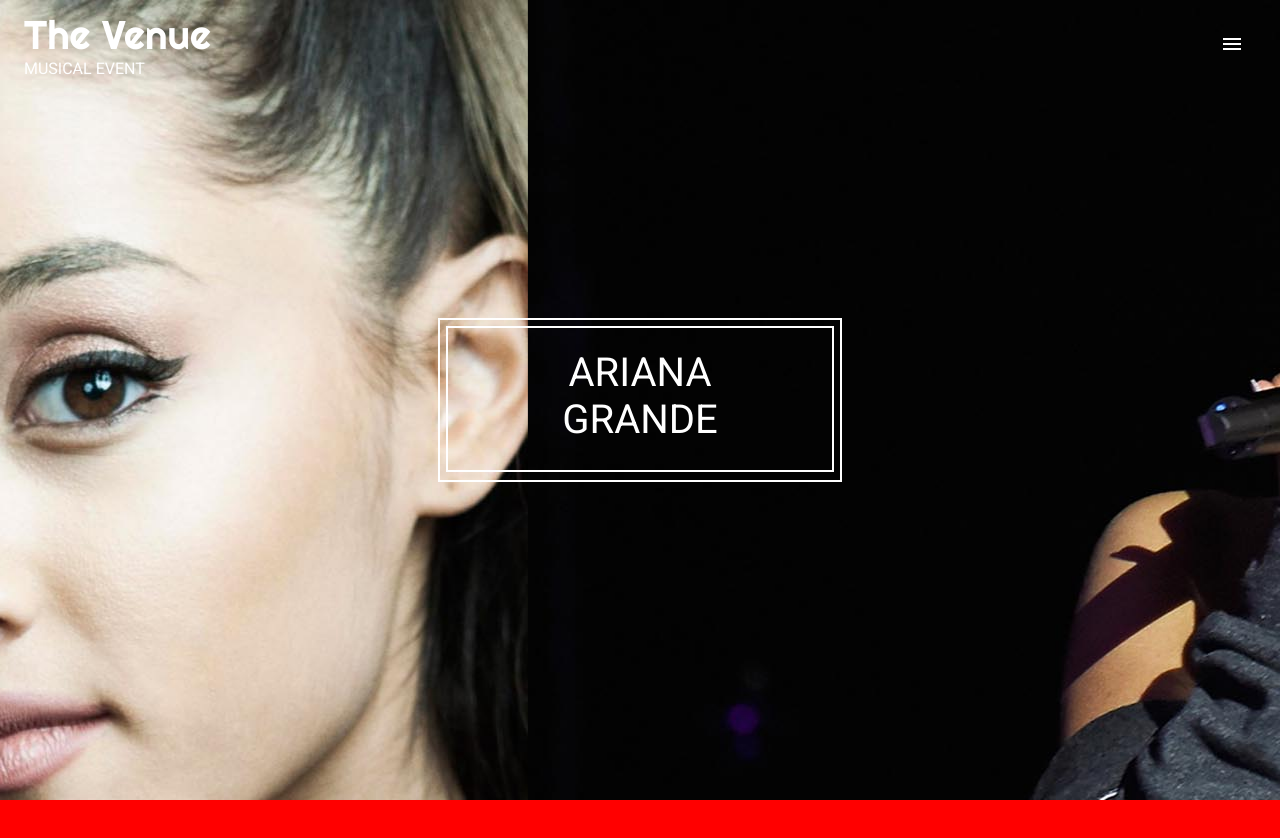
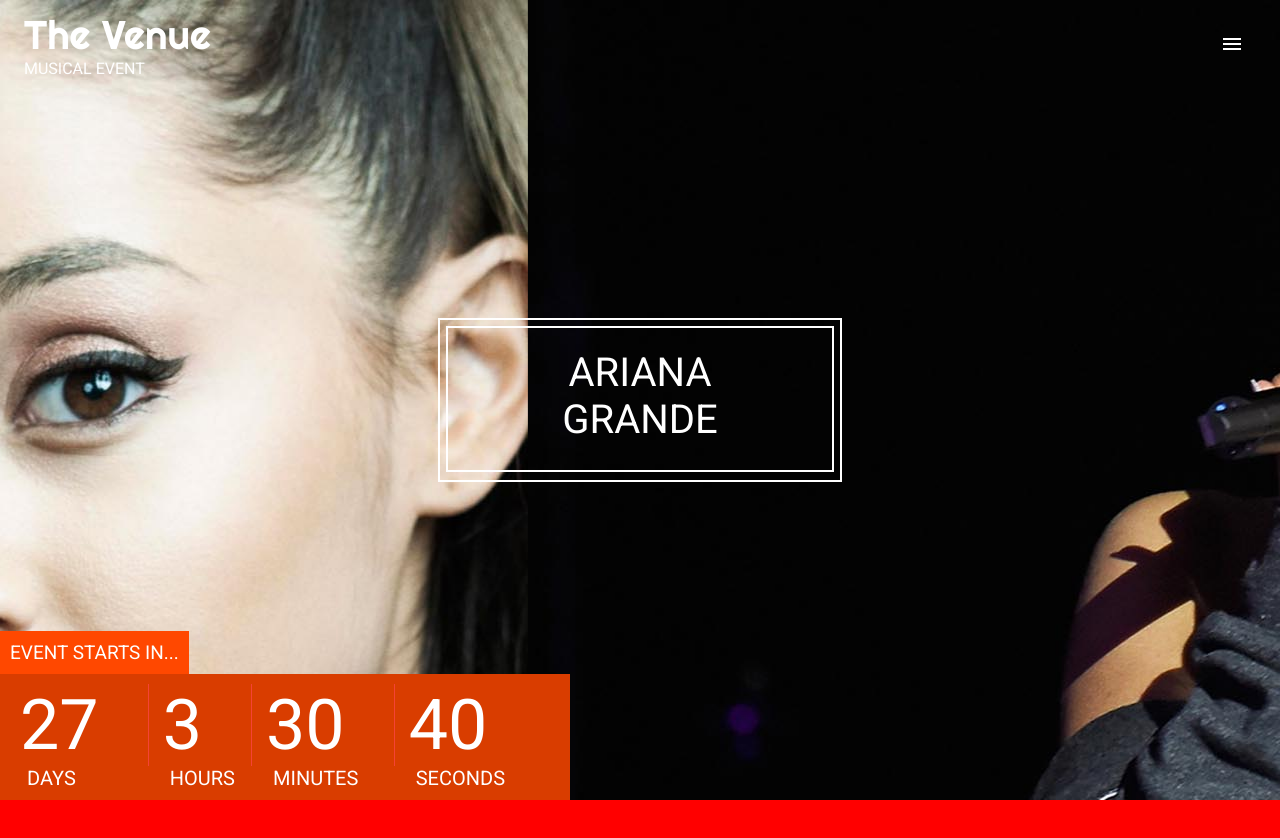
Before and after one commit to femmor/the-venue, a React (Create React App) app: page / in a window 1280 px wide. Shown: the top 838 px of the page. Built offline with nearby package versions, Linux system fonts and the light colour scheme.

Commit message:
Creates the countdown

```diff
--- /dev/null
+++ b/src/components/featured/TimeUntil.js
@@ -0,0 +1,43 @@
+import { useState, useEffectm, useCallback, useEffect } from 'react';
+import { Slide } from 'react-awesome-reveal';
+
+const TimeUntil = () => {
+  const renderCountDown = (time, value) => {
+    return (
+      <div className="countdown_item">
+        <div className="countdown_time">{time}</div>
+        <div className="countdown_tag">{value}</div>
+      </div>
+    );
+  };
+
+  const getTimeUntil = deadline => {
+    const time = Date.parse(deadline) - Date.parse(new Date());
+    let day;
+    if (time < 0) {
+      console.log('Date passed!');
+    }
+  };
+
+  useEffect(() => {
+    const interval = setInterval(() => {
+      getTimeUntil('Mar, 11, 2023, 00:00:00');
+    }, 1000);
+    return () => clearInterval(interval);
+  }, [getTimeUntil]);
+
+  return (
+    <Slide direction="left" triggerOnce>
+      <div className="countdown_wrapper">
+        <div className="countdown_top">Event starts in...</div>
+        <div className="countdown_bottom">
+          {renderCountDown(27, 'Days')}
+          {renderCountDown(3, 'hours')}
+          {renderCountDown(30, 'Minutes')}
+          {renderCountDown(40, 'Seconds')}
+        </div>
+      </div>
+    </Slide>
+  );
+};
+export default TimeUntil;
--- a/src/components/featured/index.js
+++ b/src/components/featured/index.js
@@ -1,4 +1,5 @@
 import Carousel from './Carousel';
+import TimeUntil from './TimeUntil';
 
 const Featured = () => {
   return (
@@ -7,6 +8,7 @@
       <div className="artist_name">
         <div className="wrapper">Ariana Grande</div>
       </div>
+      <TimeUntil />
     </div>
   );
 };
```
